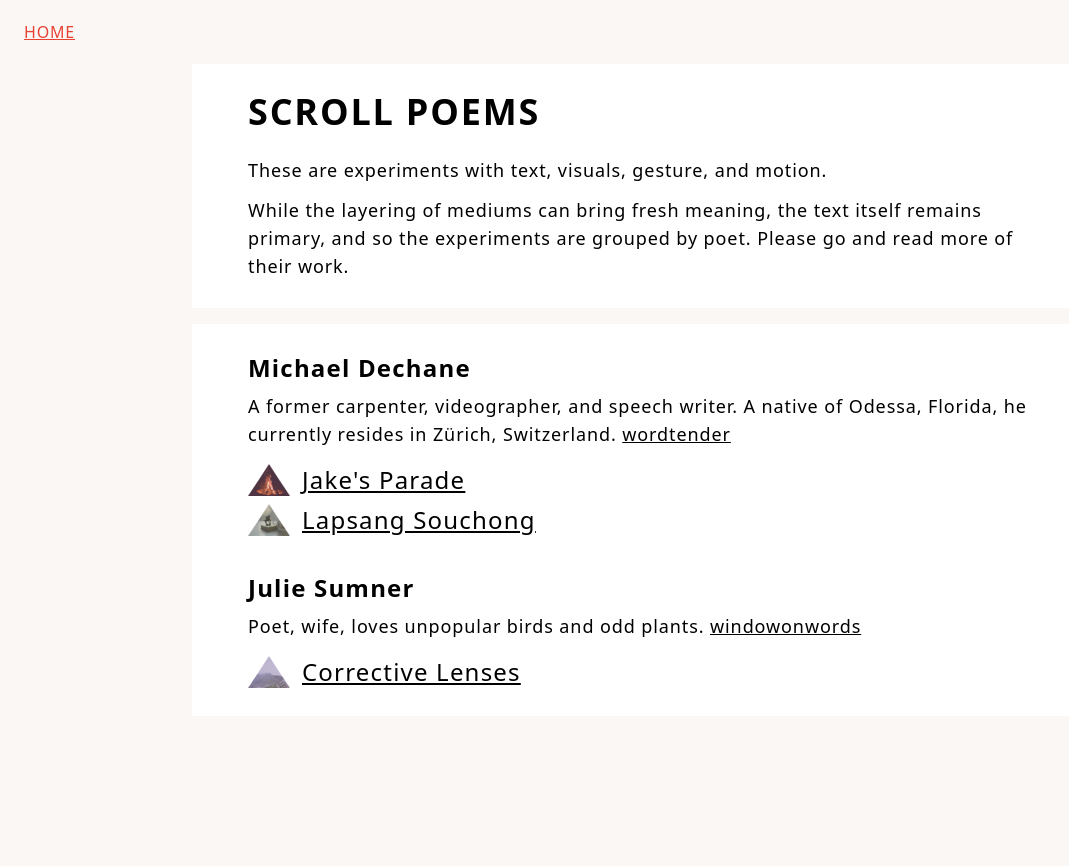
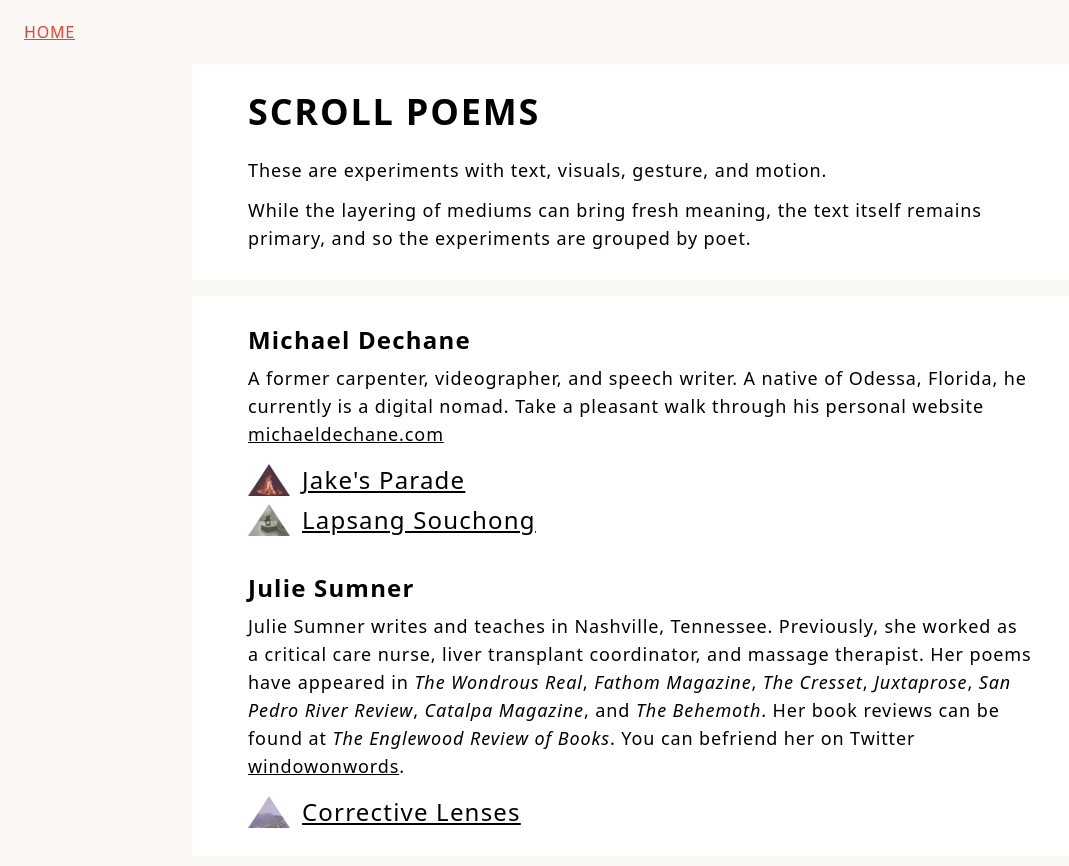
Before and after one commit to tripplybrand/website, a Next.js app: page /scroll-poems in a window 1280 px wide. Shown: the top 866 px of the page, without its empty margins (0-1069 px from the left). Before the commit the page ends 800 px from the top, so only its background shows below. Built offline with nearby package versions, Linux system fonts and the light colour scheme.

Commit message:
Finalize poets bios.

```diff
--- a/src/pages/scroll-poems/index.tsx
+++ b/src/pages/scroll-poems/index.tsx
@@ -36,7 +36,6 @@ const Poems: NextPage = () => {
           <p>
             While the layering of mediums can bring fresh meaning, the text
             itself remains primary, and so the experiments are grouped by poet.
-            Please go and read more of their work.
           </p>
         </IntroSection>
 
@@ -48,17 +47,20 @@ const Poems: NextPage = () => {
           <PoetSection
             name="Michael Dechane"
             bio="A former carpenter, videographer, and speech writer. A native of
-              Odessa, Florida, he currently resides in Zürich, Switzerland. "
+              Odessa, Florida, he currently is a digital nomad. "
             link={
+              <>
+                Take a pleasant walk through his personal website{' '}
                 <a
-                href="https://www.instagram.com/wordtender/"
+                  href="https://michaeldechane.com/"
                   target="_blank"
                   rel="noreferrer"
                   className="underline text-black hover:text-matisse-red-200
                 focus:outline-none focus-visible:ring-1 sm:focus-visible:ring-2 focus-visible:ring-matisse-red-200 focus-visible:ring-opacity-60"
                 >
-                wordtender
+                  michaeldechane.com
                 </a>
+              </>
             }
           >
             <PoemRow
@@ -84,8 +86,26 @@ const Poems: NextPage = () => {
 
           <PoetSection
             name="Julie Sumner"
-            bio="Poet, wife, loves unpopular birds and odd plants. "
+            bio={
+              <>
+                Julie Sumner writes and teaches in Nashville, Tennessee.
+                Previously, she worked as a critical care nurse, liver
+                transplant coordinator, and massage therapist. Her poems have
+                appeared in <span className="italic">The Wondrous Real</span>,{' '}
+                <span className="italic">Fathom Magazine</span>,{' '}
+                <span className="italic">The Cresset</span>,
+                <span className="italic"> Juxtaprose</span>,{' '}
+                <span className="italic">San Pedro River Review</span>,{' '}
+                <span className="italic">Catalpa Magazine</span>, and{' '}
+                <span className="italic">The Behemoth</span>. Her book reviews
+                can be found at{' '}
+                <span className="italic">The Englewood Review of Books</span>.
+              </>
+            }
             link={
+              <>
+                {' '}
+                You can befriend her on Twitter{' '}
                 <a
                   href="https://twitter.com/windowonwords"
                   target="_blank"
@@ -95,6 +115,8 @@ const Poems: NextPage = () => {
                 >
                   windowonwords
                 </a>
+                {'.'}
+              </>
             }
           >
             <PoemRow
@@ -139,7 +161,7 @@ const IntroSection = ({ title, children }: IntroSectionProps) => {
 
 type PoetSectionProps = {
   name: string
-  bio: string
+  bio: React.ReactNode
   children: React.ReactNode
   link?: React.ReactNode
 }
@@ -150,10 +172,10 @@ const PoetSection = ({ name, bio, children, link }: PoetSectionProps) => {
         <h2 className=" text-lg sm:text-xl md:text-2xl font-semibold tracking-wider text-black">
           {name}
         </h2>
-        <span className="text-sm sm:text-base md:text-lg font-light tracking-wider text-black">
+        <p className="text-sm sm:text-base md:text-lg font-light tracking-wider text-black">
           {bio}
           {link}
-        </span>
+        </p>
       </div>
       <ul className="flex flex-col space-y-2">{children}</ul>
     </div>
```
Lines whose indentation alone changed are shown as unchanged.
